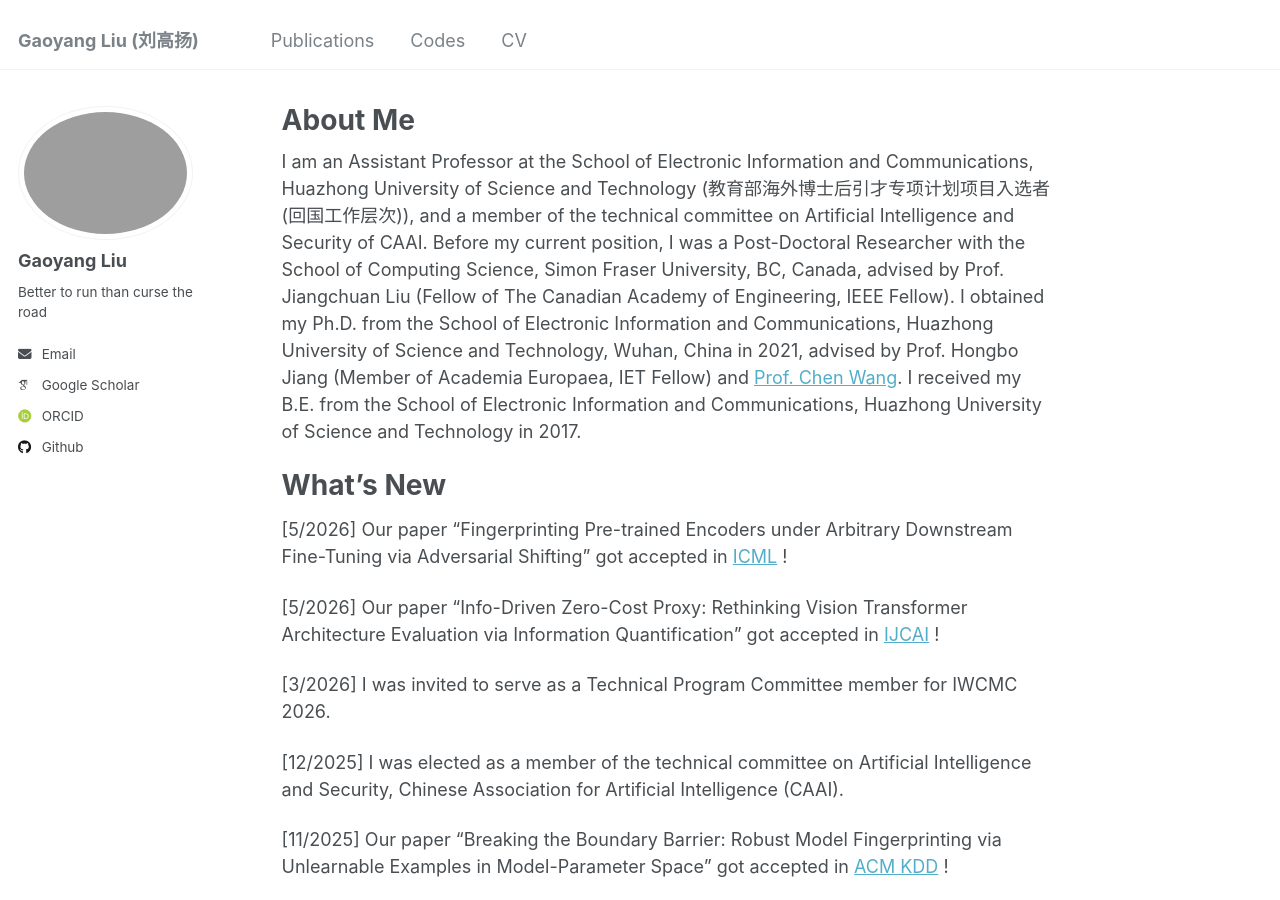
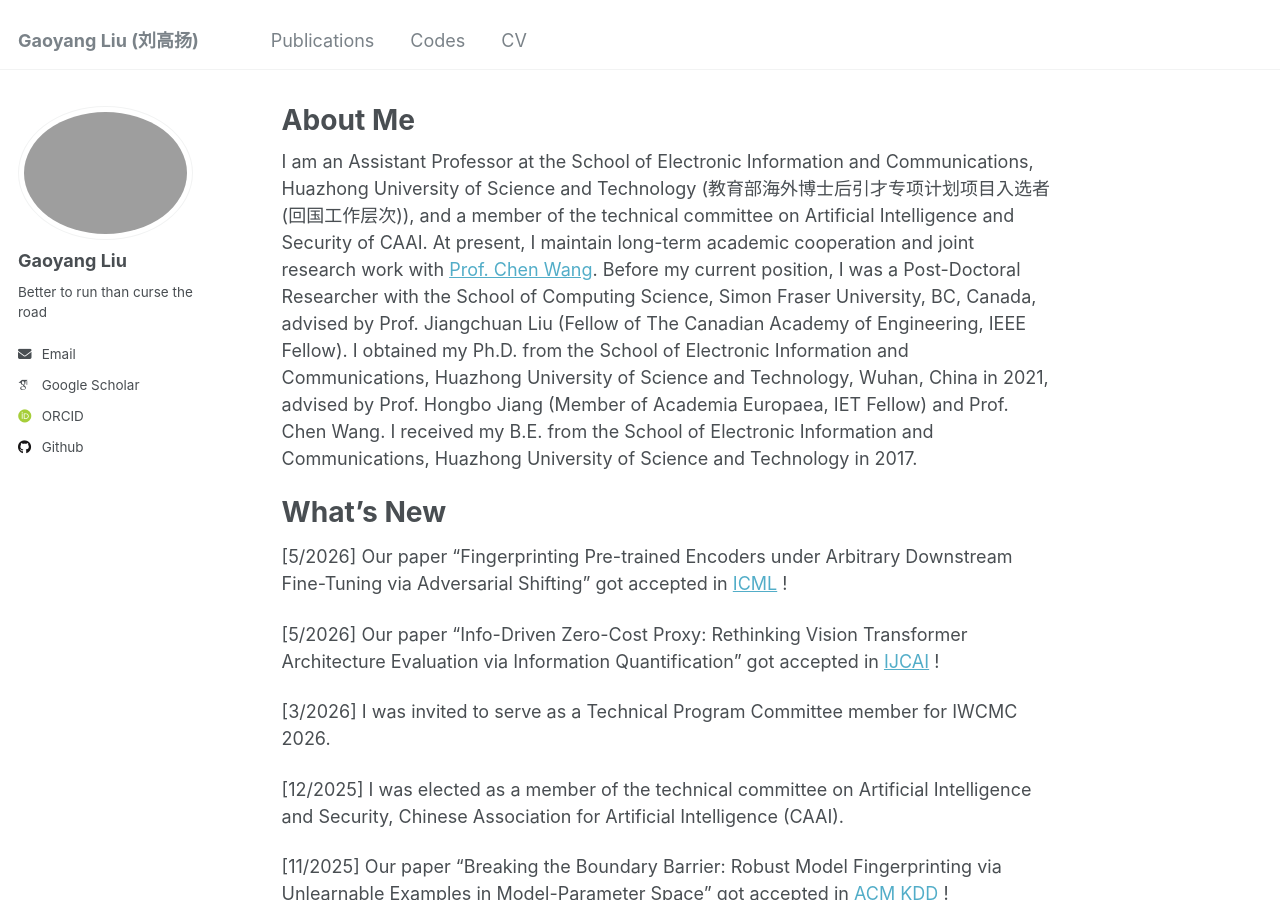
Before and after one commit to gyliu1991/gyliu1991.github.io, a Jekyll site: the page built from _pages/about.md, in a window 1280 px wide and 900 px high. Built offline with Jekyll 4.4.1, drawn with Linux system fonts in a browser that asks for light colours; some web fonts are replaced.

Commit message:
Update about.md

```diff
--- a/_pages/about.md
+++ b/_pages/about.md
@@ -7,7 +7,7 @@ redirect_from:
   - /about.html
 ---
 
-I am an Assistant Professor at the School of Electronic Information and Communications, Huazhong University of Science and Technology (教育部海外博士后引才专项计划项目入选者(回国工作层次)), and a member of the technical committee on Artificial Intelligence and Security of CAAI. Before my current position, I was a Post-Doctoral Researcher with the School of Computing Science, Simon Fraser University, BC, Canada, advised by Prof. Jiangchuan Liu (Fellow of The Canadian Academy of Engineering, IEEE Fellow). I obtained my Ph.D. from the School of Electronic Information and Communications, Huazhong University of Science and Technology, Wuhan, China in 2021, advised by Prof. Hongbo Jiang (Member of Academia Europaea, IET Fellow) and [Prof. Chen Wang](https://www.chenwang.net.cn/). I received my B.E. from the School of Electronic Information and Communications, Huazhong University of Science and Technology in 2017.
+I am an Assistant Professor at the School of Electronic Information and Communications, Huazhong University of Science and Technology (教育部海外博士后引才专项计划项目入选者(回国工作层次)), and a member of the technical committee on Artificial Intelligence and Security of CAAI. At present, I maintain long-term academic cooperation and joint research work with [Prof. Chen Wang](https://www.chenwang.net.cn/). Before my current position, I was a Post-Doctoral Researcher with the School of Computing Science, Simon Fraser University, BC, Canada, advised by Prof. Jiangchuan Liu (Fellow of The Canadian Academy of Engineering, IEEE Fellow). I obtained my Ph.D. from the School of Electronic Information and Communications, Huazhong University of Science and Technology, Wuhan, China in 2021, advised by Prof. Hongbo Jiang (Member of Academia Europaea, IET Fellow) and Prof. Chen Wang. I received my B.E. from the School of Electronic Information and Communications, Huazhong University of Science and Technology in 2017.
 
 What’s New
 ====
```
